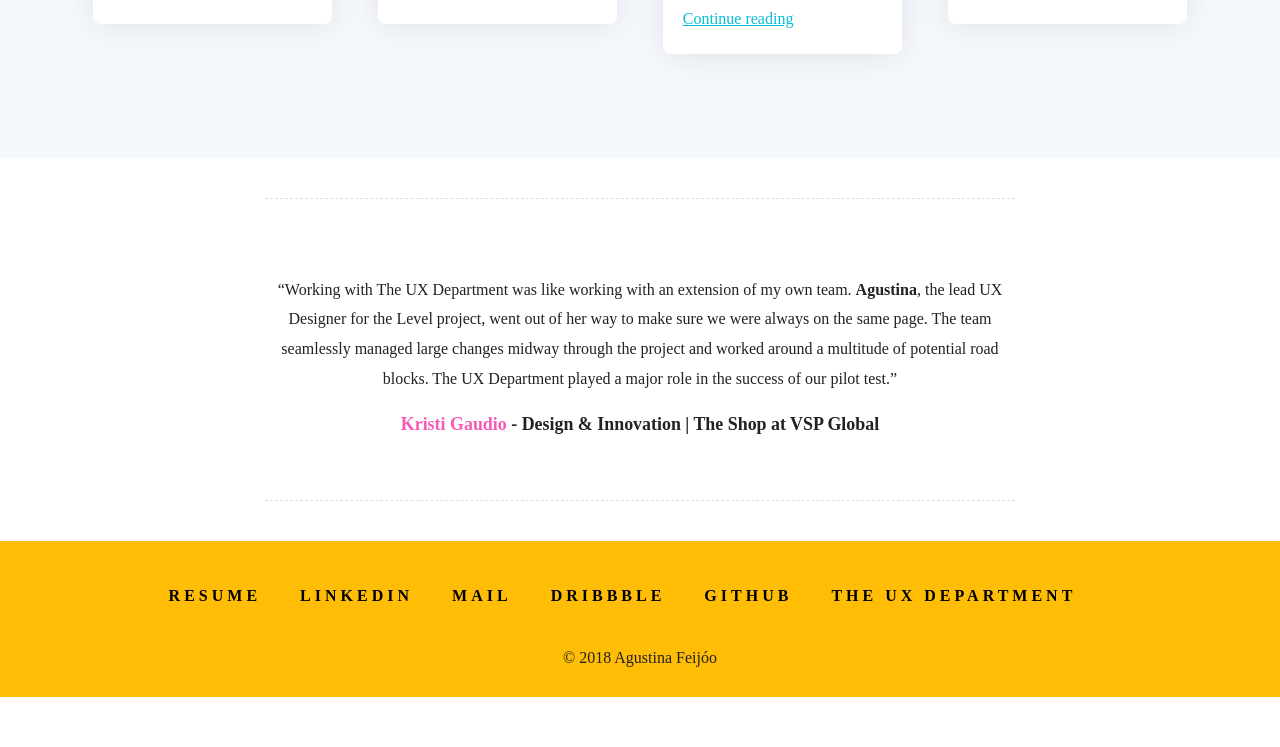
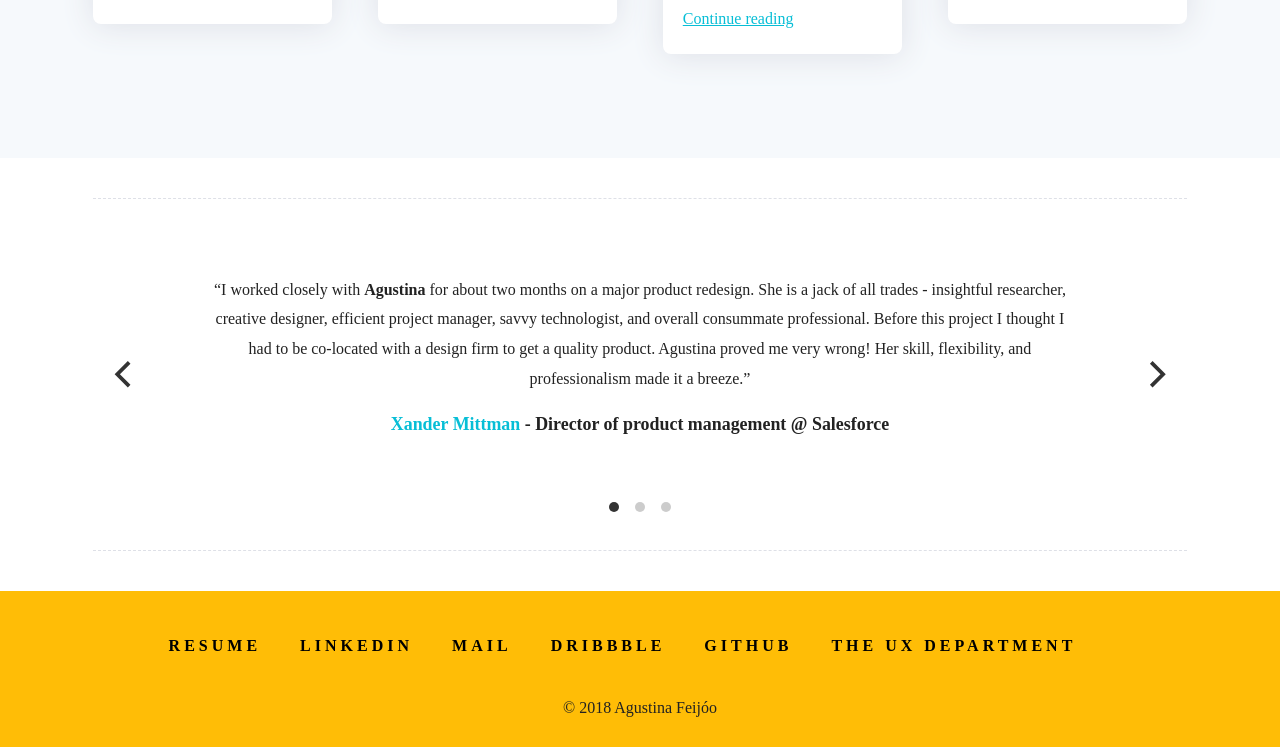
Before and after one commit to agustinafeijoo/uxagustina.com, a plain HTML site: page index.html in a window 1280 px wide. Shown: the part 3869-4616 px from the top of the page. Before the commit the page ends 4566 px from the top, so only its background shows below. Drawn offline with nearby package versions, Linux system fonts and the light colour scheme; a web font is replaced by a local one.

Commit message:
Added carousel to feature testimonials.

```diff
--- a/css/index.css
+++ b/css/index.css
@@ -278,6 +278,11 @@ strong, .bold {
     margin-bottom: 2rem;
 }
 
+.carousel-cell--spacing {
+    width: 80%;
+    margin: 0 auto;
+}
+
 .img-box--spacing {
     margin-bottom: 5.625rem;
 }
@@ -354,8 +359,16 @@ strong, .bold {
     border-bottom: 1px dashed #DEE0E7;
     padding: 3.75rem 0;
     margin: 2rem auto;
-    max-width: 750px;
 }
+
+.carousel-cell {
+    width: 100%;
+}
+
+.main-carousel {
+    padding-bottom: 50px;
+}
+
 
 .header {
     background-image: url(../img/bg-illus.svg);
--- /dev/null
+++ b/flickity-initialize.js
@@ -0,0 +1,6 @@
+document.addEventListener("DOMContentLoaded", function() {
+  var flkty = new Flickity( '.main-carousel',{
+    wrapAround: true
+  });
+  console.log("hola")
+})
--- a/index.html
+++ b/index.html
@@ -9,7 +9,6 @@
 
         <link rel="manifest" href="site.webmanifest">
         <link rel="apple-touch-icon" href="icon.png">
-        <!-- Place favicon.ico in the root directory -->
 
         <link rel="stylesheet" href="css/normalize.css">
         <link rel="stylesheet" href="css/main.css">
@@ -31,6 +30,8 @@
         <!-- Favicon -->
         <link rel="shortcut icon" href="/favicon.ico" type="image/x-icon">
         <link rel="icon" href="/favicon.ico" type="image/x-icon">
+
+        <link rel="stylesheet" href="https://unpkg.com/flickity@2/dist/flickity.min.css">
     </head>
     <body>
         <!--[if lte IE 9]>
@@ -191,8 +192,26 @@
             <div class="row">
                 <div class="col-12 align-center">
                     <div class="featured-text">
-                        <p>“Working with The UX Department was like working with an extension of my own team. <strong>Agustina</strong>, the lead UX Designer for the Level project, went out of her way to make sure we were always on the same page. The team seamlessly managed large changes midway through the project and worked around a multitude of potential road blocks. The UX Department played a major role in the success of our pilot test.”</p>
-                        <h4><span class="pink">Kristi Gaudio</span> - Design &amp; Innovation | The Shop at VSP Global</h4>
+                        <div class="main-carousel">
+                            <div class="carousel-cell">
+                                <div class="carousel-cell--spacing">
+                                    <p>“I worked closely with <strong>Agustina</strong> for about two months on a major product redesign. She is a jack of all trades - insightful researcher, creative designer, efficient project manager, savvy technologist, and overall consummate professional. Before this project I thought I had to be co-located with a design firm to get a quality product. Agustina proved me very wrong! Her skill, flexibility, and professionalism made it a breeze.”</p>
+                                    <h4><span class="blue">Xander Mittman</span> - Director of product management @ Salesforce</h4>
+                                </div>
+                            </div>
+                            <div class="carousel-cell">
+                                <div class="carousel-cell--spacing">
+                                    <p>“<strong>Agustina</strong> is an absolute joy to work with. Dedicated, passionate, a very creative problem-solver and excellent communicator. I very much enjoyed working with her, and she delivered a final product that was far beyond my wildest and most unreasonable expectations. I would not hesitate to hire or work with her in any capacity, and hope I have the opportunity again myself someday.”</p>
+                                    <h4><span class="yellow">James Wirth</span> - SEO Director @ Catalyst</h4>
+                                </div>
+                            </div>
+                            <div class="carousel-cell">
+                                <div class="carousel-cell--spacing">
+                                    <p>“Working with The UX Department was like working with an extension of my own team. <strong>Agustina</strong>, the lead UX Designer for the Level project, went out of her way to make sure we were always on the same page. The team seamlessly managed large changes midway through the project and worked around a multitude of potential road blocks. The UX Department played a major role in the success of our pilot test.”</p>
+                                    <h4><span class="pink">Kristi Gaudio</span> - Design &amp; Innovation | The Shop @ VSP Global</h4>
+                                </div>
+                            </div>
+                        </div>
                     </div>
                 </div>
             </div>
@@ -223,5 +242,9 @@
             ga('create','UA-XXXXX-Y','auto');ga('send','pageview')
         </script>
         <script src="https://www.google-analytics.com/analytics.js" async defer></script>
+
+
+        <script src="https://unpkg.com/flickity@2/dist/flickity.pkgd.min.js"></script>
+        <script src="./flickity-initialize.js"></script>
     </body>
 </html>
```
